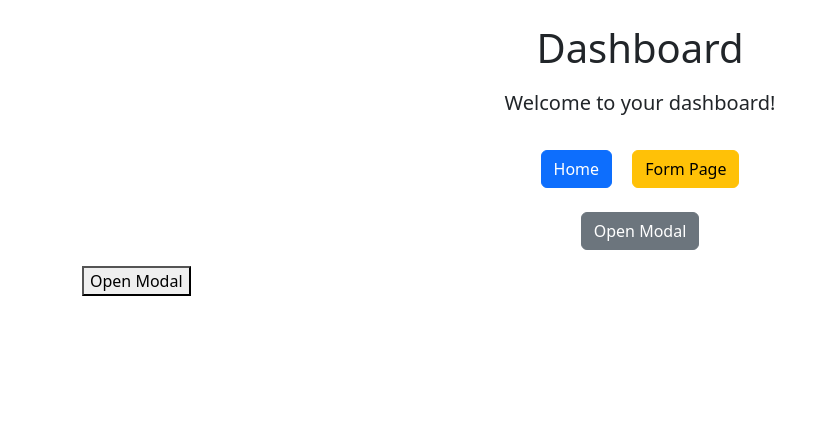
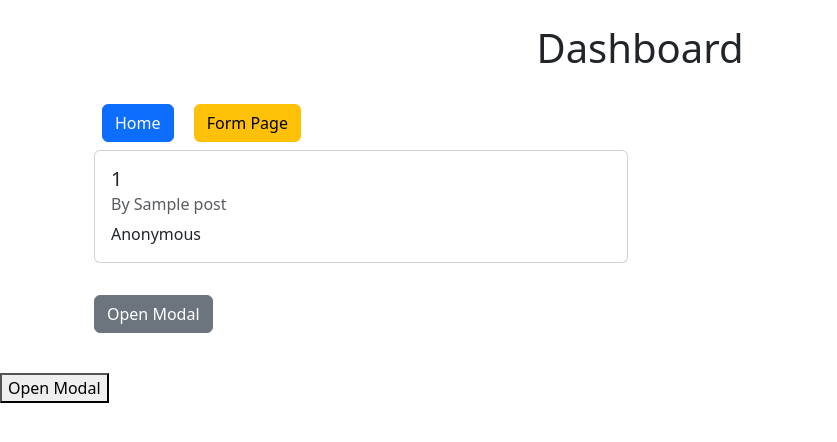
Before and after one commit to LoganMiranowskiF25/miniproject3LoganMiranowski, a Flask app: template templates/dashboard.html in a window 1280 px wide. Shown: the part 56-498 px from the top of the page, without its empty margins (0-837 px from the left). Run offline with Flask 3, Linux system fonts and the light colour scheme; the template is opened without the code that fills it: most values are stand-ins (such as "Sample title", 1, 10 or a date in 2020).

Commit message:
Added login, registration, form, and dashboard routes. Made sure dashboard retrieves posts, and login info is stored

```diff
--- a/app.py
+++ b/app.py
@@ -2,15 +2,131 @@
 # Class: INF360
 # Project: Flask Web App
 
-from flask import Flask, render_template
+from flask import Flask, render_template, request, redirect, url_for, flash
+import sqlite3
 
 app = Flask(__name__)
+app.secret_key = "supersectretkey"
+
+def init_db():
+    conn = sqlite3.connect("app.db")
+    c = conn.cursor()
+
+    # Create users table if it doesn't exist
+    c.execute('''
+        CREATE TABLE IF NOT EXISTS users (
+            id INTEGER PRIMARY KEY AUTOINCREMENT,
+            username TEXT NOT NULL UNIQUE,
+            password TEXT NOT NULL
+        )
+    ''')
+
+    # Create posts table if it doesn't exist
+    c.execute('''
+        CREATE TABLE IF NOT EXISTS posts (
+            id INTEGER PRIMARY KEY AUTOINCREMENT,
+            title TEXT NOT NULL,
+            content TEXT NOT NULL,
+            user_id INTEGER,
+            FOREIGN KEY (user_id) REFERENCES users (id)
+        )
+    ''')
+
+    # Commit changes and close the connection
+    conn.commit()
+    conn.close()
+
+init_db()
+
+# Routes start here
 
 # Route for the home page
 @app.route('/')
 def home():
     return render_template('index.html')
 
+#Route for dashboard
+@app.route('/dashboard')
+def dashboard():
+    conn = sqlite3.connect("app.db")
+    c = conn.cursor()
+    # join posts with users to get the username for each post
+    c.execute('''
+        SELECT posts.title, posts.content, users.username
+        FROM posts
+        JOIN users ON posts.user_id = users.id
+        ORDER BY posts.id DESC
+    ''')
+    posts = c.fetchall()
+    conn.close()
+
+    return render_template('dashboard.html', posts=posts)
+
+#Route for login page
+@app.route('/login', methods=['GET', 'POST'])
+def login():
+    if request.method == 'POST':
+        username = request.form['username']
+        password = request.form['password']
+
+        conn = sqlite3.connect("app.db")
+        c = conn.cursor()
+        c.execute("SELECT * FROM users WHERE username=? AND password=?", (username, password))
+        user = c.fetchone()
+        conn.close()
+
+        if user:
+            flash('Login successful!')
+            return redirect(url_for('dashboard'))
+        else:
+            flash('Invalid credentials.')
+
+    return render_template('login.html')
+
+#Route for registration page
+@app.route('/register', methods=['GET', 'POST'])
+def register():
+    if request.method == 'POST':
+        username = request.form['username']
+        password = request.form['password']
+        confirm_password = request.form['confirm_password']
+
+        if password != confirm_password:
+            flash('Passwords do not match.')
+            return render_template('register.html')
+
+        try:
+            conn = sqlite3.connect("app.db")
+            c = conn.cursor()
+            c.execute("INSERT INTO users (username, password) VALUES (?, ?)", (username, password))
+            conn.commit()
+            conn.close()
+            flash("Successfully registered! Please log in.")
+            return redirect(url_for('login'))
+        except sqlite3.IntegrityError:
+            flash("Username already exists. Please choose a different one.")
+            return render_template('register.html')
+
+    return render_template('register.html')
+
+#route for creating a new post
+@app.route('/form', methods=['GET', 'POST'])
+def form():
+    if request.method == 'POST':
+        title = request.form['title']
+        content = request.form['content']
+
+        #assume user_id is 1 for simplicity, in a real app you would get this from the session
+        conn = sqlite3.connect("app.db")
+        c = conn.cursor()
+        c.execute("INSERT INTO posts (user_id, title, content) VALUES (?, ?, ?)", (1, title, content))
+        conn.commit()
+        conn.close()
+        flash("Post created successfully!")
+        return redirect(url_for('dashboard'))
+
+    return render_template('form_page.html')
+
 if __name__ == '__main__':
     print("Starting the Flask app...")
     app.run(debug=True)
--- a/templates/dashboard.html
+++ b/templates/dashboard.html
@@ -1,17 +1,36 @@
 {% extends "base.html" %}
 
 {% block content %}
-    <div class="text-center">
-        <h1 class="mb-3">Dashboard</h1>
-        <p class="lead">Welcome to your dashboard!</p>
+    <div class="container mb-4">
+        <h1 class="mb-4 text-center">Dashboard</h1>
 
         <div class="mt-4">
             <a href="/" class="btn btn-primary m-2">Home</a>
             <a href="/form" class="btn btn-warning m-2">Form Page</a>
         </div>
 
+        {%if posts %}
+            <div class="row">
+                {%for post in posts %}
+                    <div class="col-md-6 mb-3">
+                        <div class="card">
+                            <div class="card-body">
+                                <h5 class="card-title">{{ post[0] }}</h5>
+                                <h6 class="card-subtitle mb-2 text-muted">By {{ post[1] }}</h6>
+                                <p class="card-text">{{ post[2] or "Anonymous"}}</p>
+                            </div>
+                        </div>
+                    </div>
+                {% endfor %}
+            </div>
+        {% else %}
+            <p class="text-center">No posts available.</p>
+        {% endif %}
+
+
         <button class="btn btn-secondary mt-3" data-bs-toggle="modal" data-bs-target="#exampleModal">
             Open Modal
         </button>
     </div>
+</div>
 {% endblock %}
--- a/templates/login.html
+++ b/templates/login.html
@@ -13,6 +13,8 @@
                     <label for="password" class="form-label">Password</label>
                     <input type="password" class="form-control" id="password" name="password" placeholder="Enter your password">
                 </div>
+
+                <button type="submit" class="btn btn-primary w-100">Login</button>
             </form>
 
             <div class="mt-3 text-center">
@@ -24,3 +26,4 @@
             </button>
         </div>
     </div>
+{%endblock%}
--- a/templates/register.html
+++ b/templates/register.html
@@ -29,3 +29,4 @@
         </button>
     </div>
 </div>
+{%endblock%}
```
Also changed, not shown: app.db (added).
